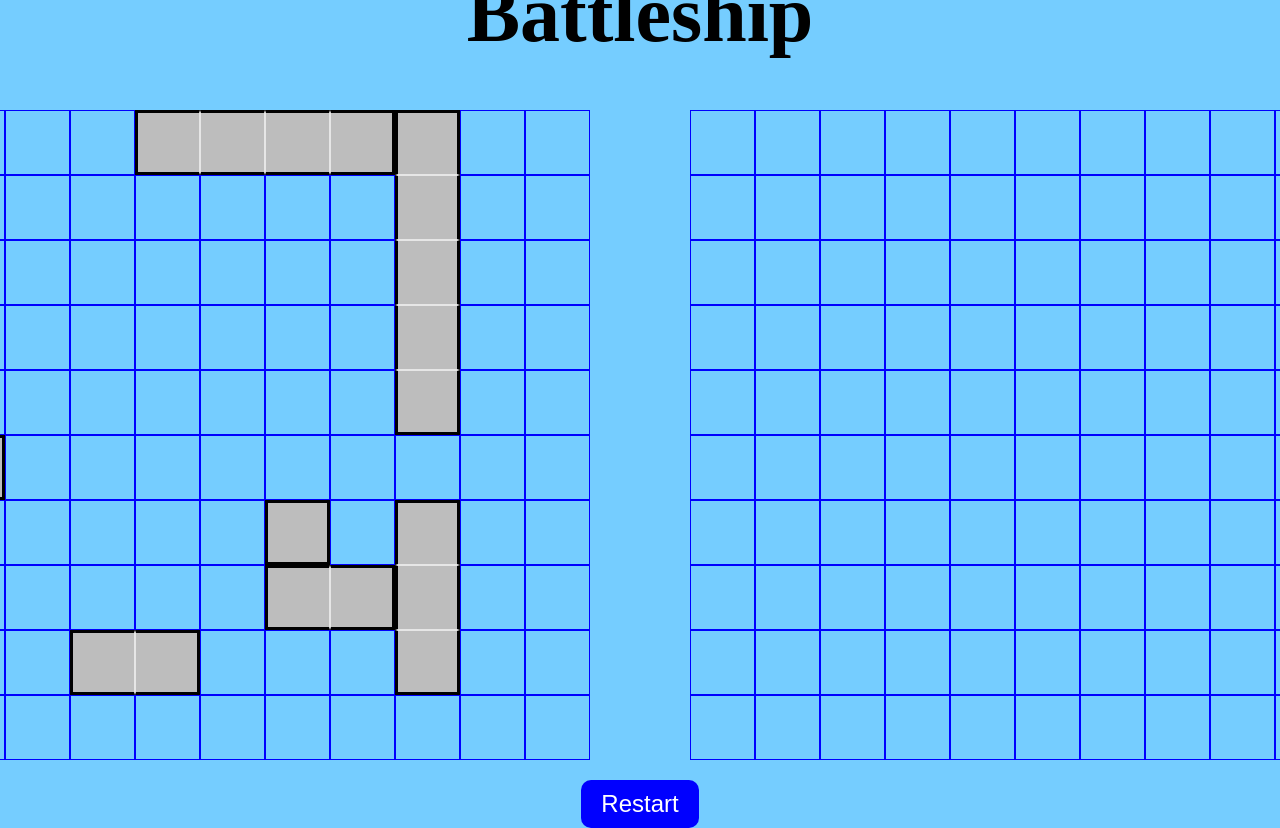
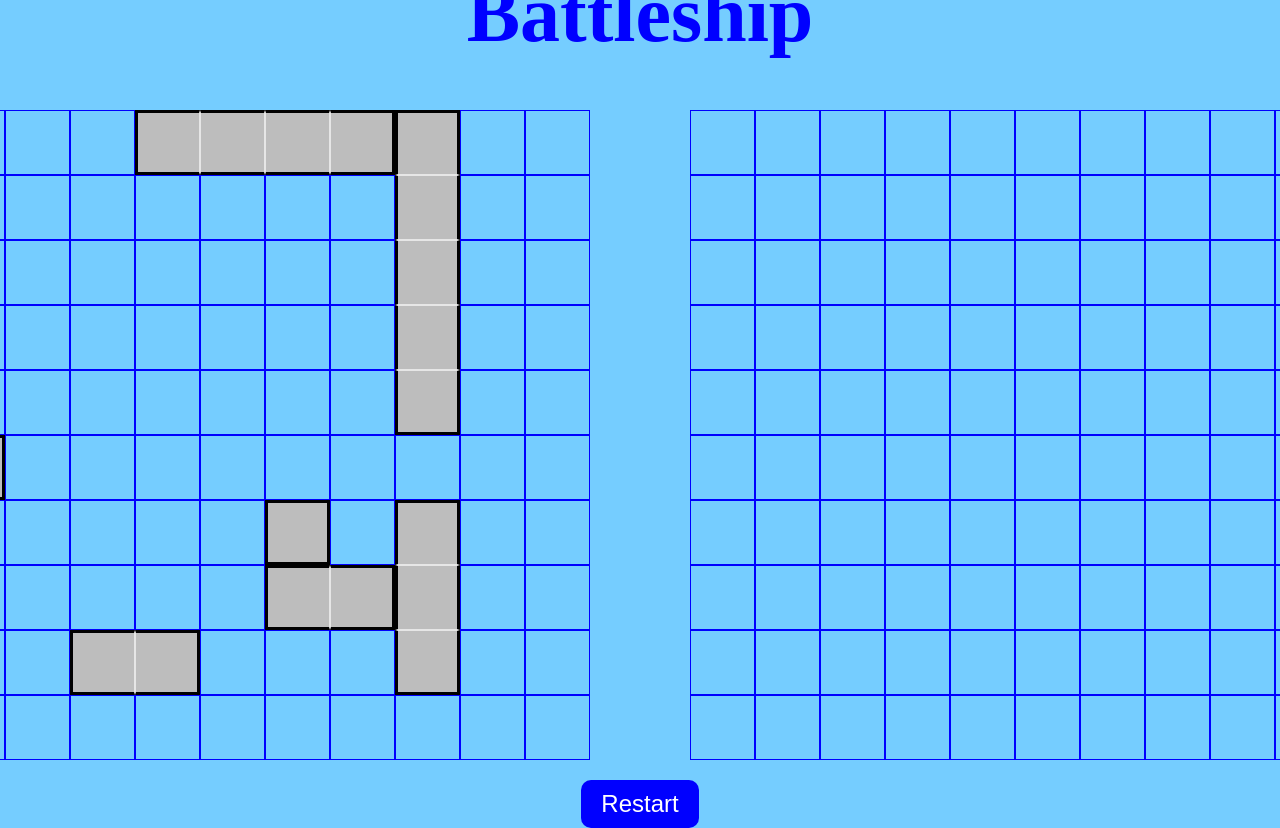
Before and after one commit to Alyoshka5/odin_battleship, a website with bundled scripts: page app/index.html in a window 1280 px wide. Shown: the top 828 px of the page. Built offline with nearby package versions, Linux system fonts and the light colour scheme.

Commit message:
Change main header color

```diff
--- a/app/style.css
+++ b/app/style.css
@@ -16,6 +16,7 @@ body {
 }
 
 h1 {
+    color: #0000ff;
     font-size: 5rem;
     margin: 0 0 20px;
 }
```
